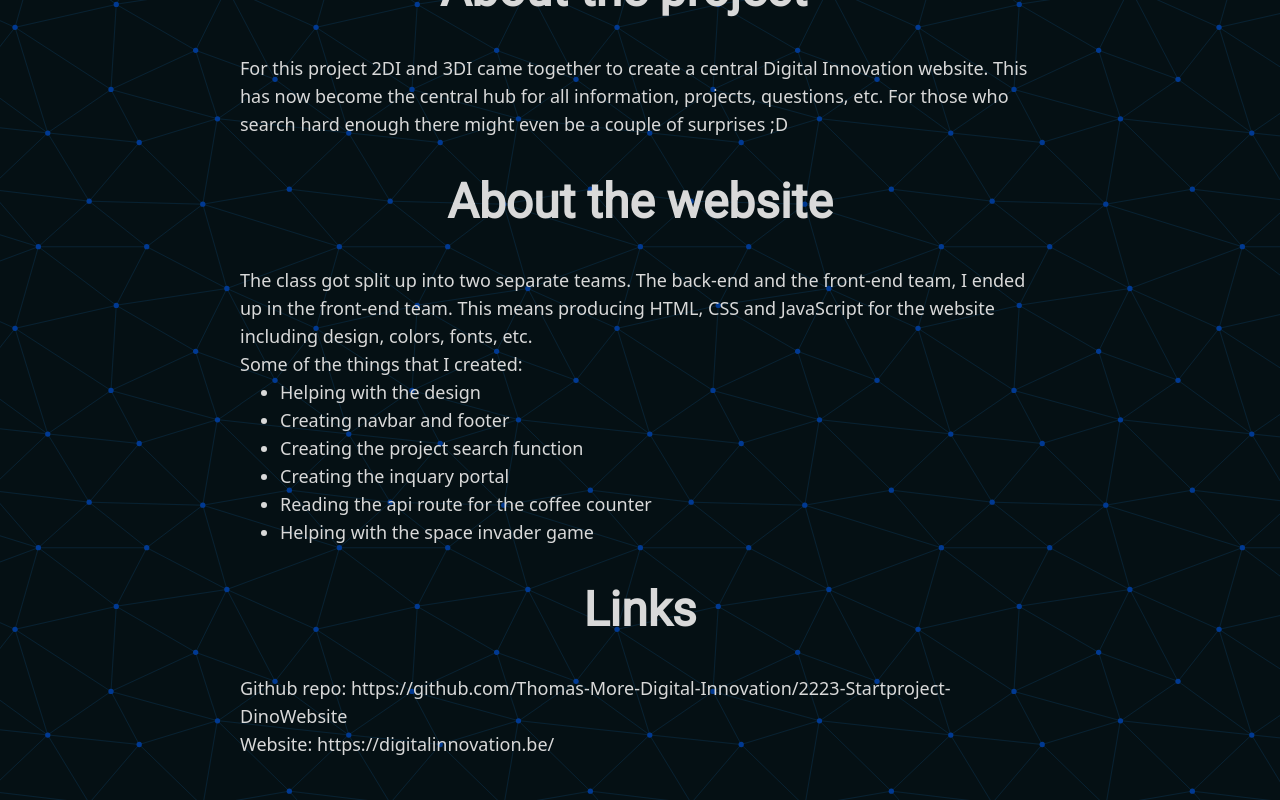
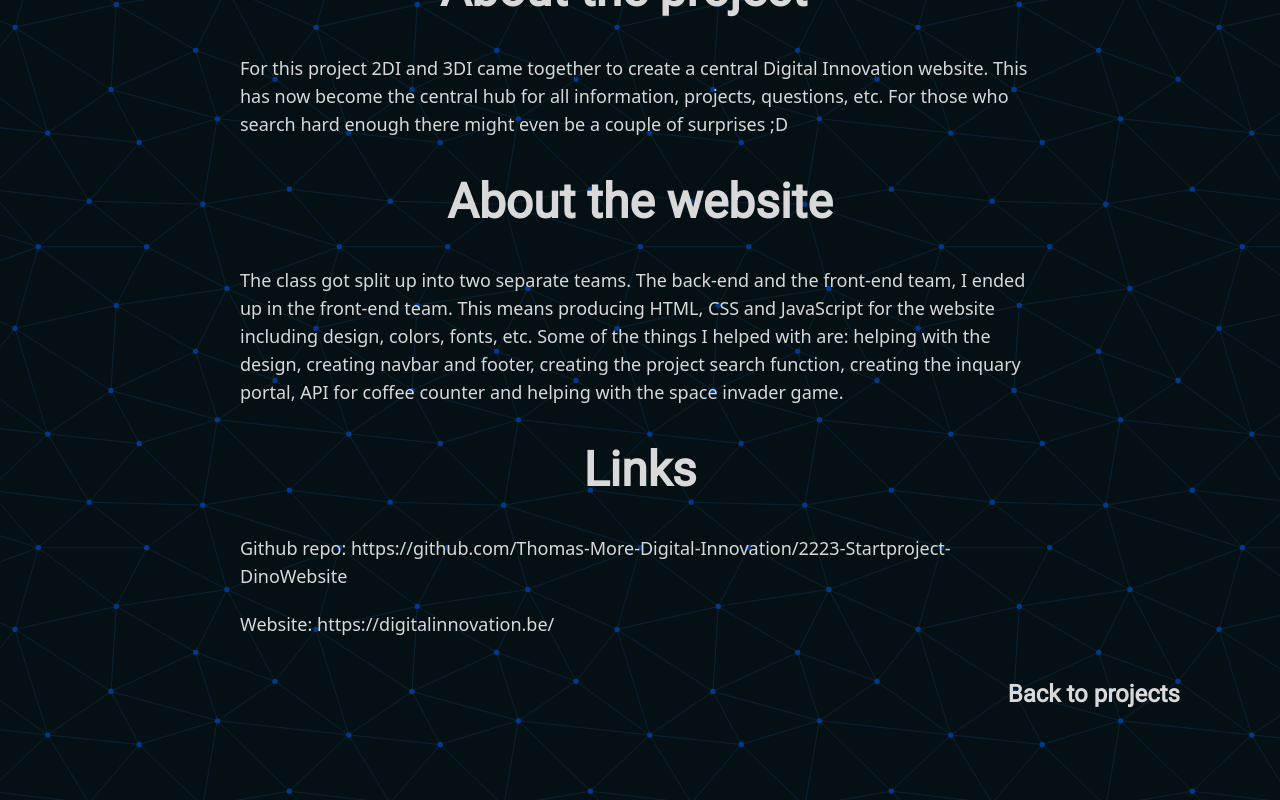
Before and after one commit to marnikmaes/portfolio, a Next.js app in the folder my-portfolio/: page /projects/Diwebsite in a window 1280 px wide. Shown: the part 800-1600 px from the top of the page. Built offline with nearby package versions, Linux system fonts and the light colour scheme.

Commit message:
projectpagegamewebsite-smallchanges
projectpagegamewebsite-smallchanges

```diff
--- a/my-portfolio/pages/projects/Diwebsite.tsx
+++ b/my-portfolio/pages/projects/Diwebsite.tsx
@@ -24,7 +24,7 @@ function Diwebsite() {
                         </div>
                         <Image className='object-contain rounded-2xl m-auto' src="/images/projects/diwebsite/DI-website.png" alt="website" width={800} height={800}/>
 
-                        <div>
+                        <div className='w-[300px] m-auto md:w-fit'>
                             <div className='text-center xl:text-left xl:ml-[200px] py-10'>
                                 <h1 className='text-5xl font-Roboto font-semibold'>About the project</h1>
                             </div>
@@ -35,7 +35,7 @@ function Diwebsite() {
                             </p>
                         </div>
 
-                        <div>
+                        <div className='w-[300px] m-auto md:w-fit'>
                             <div className='text-center py-10'>
                                 <h1 className='text-5xl font-Roboto font-semibold'>About the website</h1>
                             </div>
@@ -43,25 +43,17 @@ function Diwebsite() {
                             <p className='text-lg'>
                                 The class got split up into two separate teams. The back-end and the front-end team, I ended up in the front-end team.
                                 This means producing HTML, CSS and JavaScript for the website including design, colors, fonts, etc.
+                                Some of the things I helped with are: helping with the design, creating navbar and footer, creating the project search function,
+                                creating the inquary portal, API for coffee counter and helping with the space invader game.
                             </p>
-                            <ul className='text-lg list-disc'> Some of the things that I created:
-                                <div className='pl-0 md:pl-10'>
-                                    <li>Helping with the design</li>
-                                    <li>Creating navbar and footer</li>
-                                    <li>Creating the project search function</li>
-                                    <li>Creating the inquary portal</li>
-                                    <li>Reading the api route for the coffee counter</li>
-                                    <li>Helping with the space invader game</li>
-                                </div>
-                            </ul>
                         </div>
 
                         <div>
                             <div className='text-center py-10'>
                                 <h1 className='text-5xl font-Roboto font-semibold'>Links</h1>
                             </div>
-                            <div className='text-lg'>Github repo: <Link className='hover:text-waterBlue hover:underline hover:underline-offset-8 hover:decoration-towerBlue' href={'https://github.com/Thomas-More-Digital-Innovation/2223-Startproject-DinoWebsite'}>https://github.com/Thomas-More-Digital-Innovation/2223-Startproject-DinoWebsite</Link></div>
-                            <div className='text-lg'>Website: <Link className='hover:text-waterBlue hover:underline hover:underline-offset-8 hover:decoration-towerBlue' href={'https://digitalinnovation.be/'}>https://digitalinnovation.be/</Link></div>
+                            <div className='text-lg text-left pb-5'>Github repo: <Link className='hover:text-waterBlue hover:underline hover:underline-offset-8 hover:decoration-towerBlue' href={'https://github.com/Thomas-More-Digital-Innovation/2223-Startproject-DinoWebsite'}>https://github.com/Thomas-More-Digital-Innovation/2223-Startproject-DinoWebsite</Link></div>
+                            <div className='text-lg text-left'>Website: <Link className='hover:text-waterBlue hover:underline hover:underline-offset-8 hover:decoration-towerBlue' href={'https://digitalinnovation.be/'}>https://digitalinnovation.be/</Link></div>
 
                         </div>
                     </div>
--- a/my-portfolio/pages/projects/Game.tsx
+++ b/my-portfolio/pages/projects/Game.tsx
@@ -88,10 +88,12 @@ function Game() {
                             <div className='text-center py-10'>
                                 <h1 className='text-5xl font-Roboto font-semibold'>Links</h1>
                             </div>
-                            <div className='text-lg'>Github repo: <Link className='hover:text-waterBlue hover:underline hover:underline-offset-8 hover:decoration-towerBlue' href={'https://github.com/Thomas-More-Digital-Innovation/2223-MOBI-009-Game-voor-kinderen-met-beperking-MM'}>https://github.com/Thomas-More-Digital-Innovation/2223-MOBI-009-Game-voor-kinderen-met-beperking-MM</Link></div>
-                            <div className='text-lg'>Itch.io page: <Link className='hover:text-waterBlue hover:underline hover:underline-offset-8 hover:decoration-towerBlue' href={'https://marnik-maes.itch.io/jumping-fox'}>https://marnik-maes.itch.io/jumping-fox</Link></div>
-
+                            <div className='text-lg text-left pb-5'>Github repo: <Link className='hover:text-waterBlue hover:underline hover:underline-offset-8 hover:decoration-towerBlue' href={'https://github.com/Thomas-More-Digital-Innovation/2223-MOBI-009-Game-voor-kinderen-met-beperking-MM'}>https://github.com/Thomas-More-Digital-Innovation/2223-MOBI-009-Game-voor-kinderen-met-beperking-MM</Link></div>
+                            <div className='text-lg text-left'>Itch.io page: <Link className='hover:text-waterBlue hover:underline hover:underline-offset-8 hover:decoration-towerBlue' href={'https://marnik-maes.itch.io/jumping-fox'}>https://marnik-maes.itch.io/jumping-fox</Link></div>
                         </div>
+                    </div>
+                    <div className='text-center py-10 md:text-right  md:pr-[100px]'>
+                        <Link href={'/Myprojects'} className='text-2xl font-Roboto font-semibold hover:text-waterBlue hover:underline hover:underline-offset-8 hover:decoration-towerBlue'>Back to projects</Link>
                     </div>
                 </main>
                 <Footer/>
```
